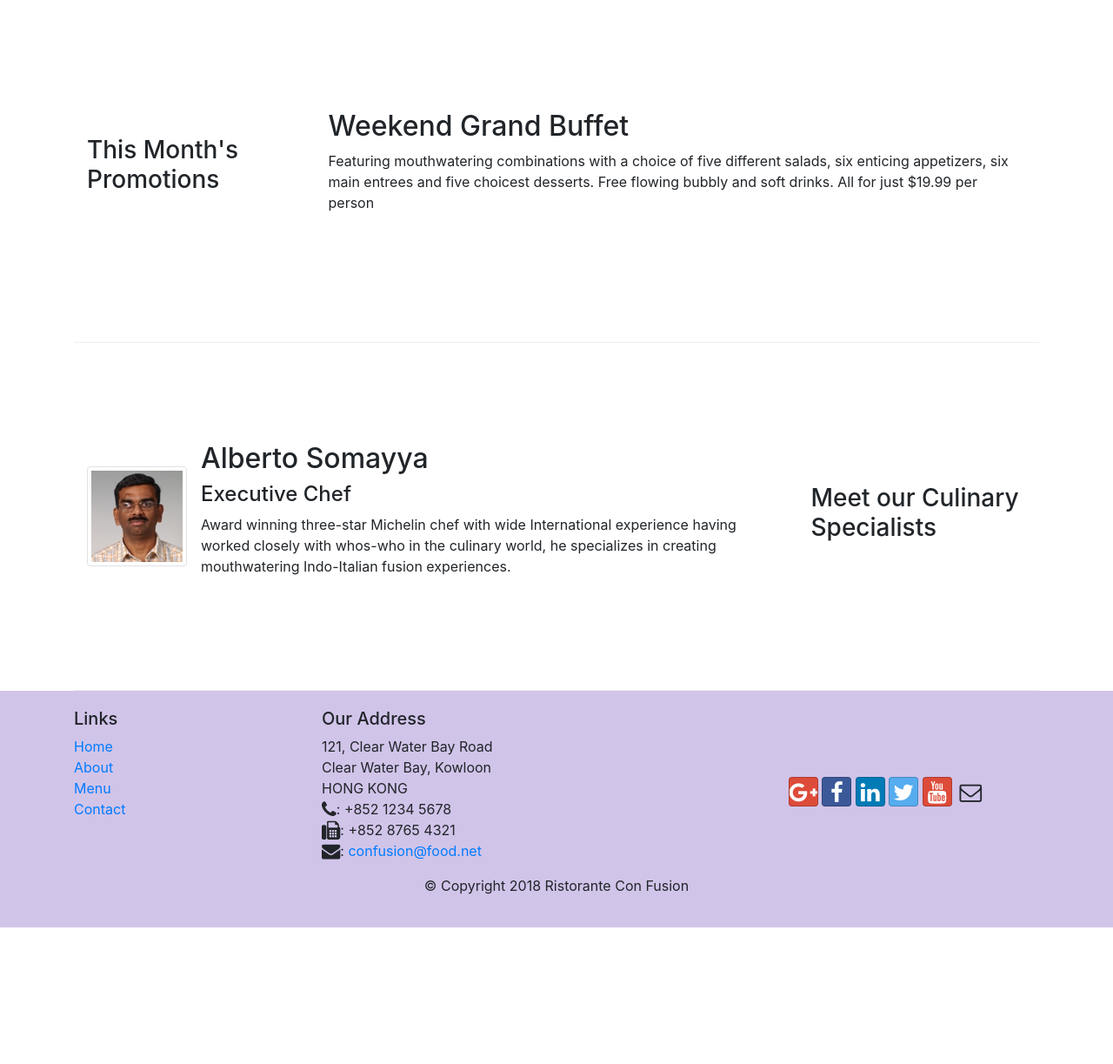
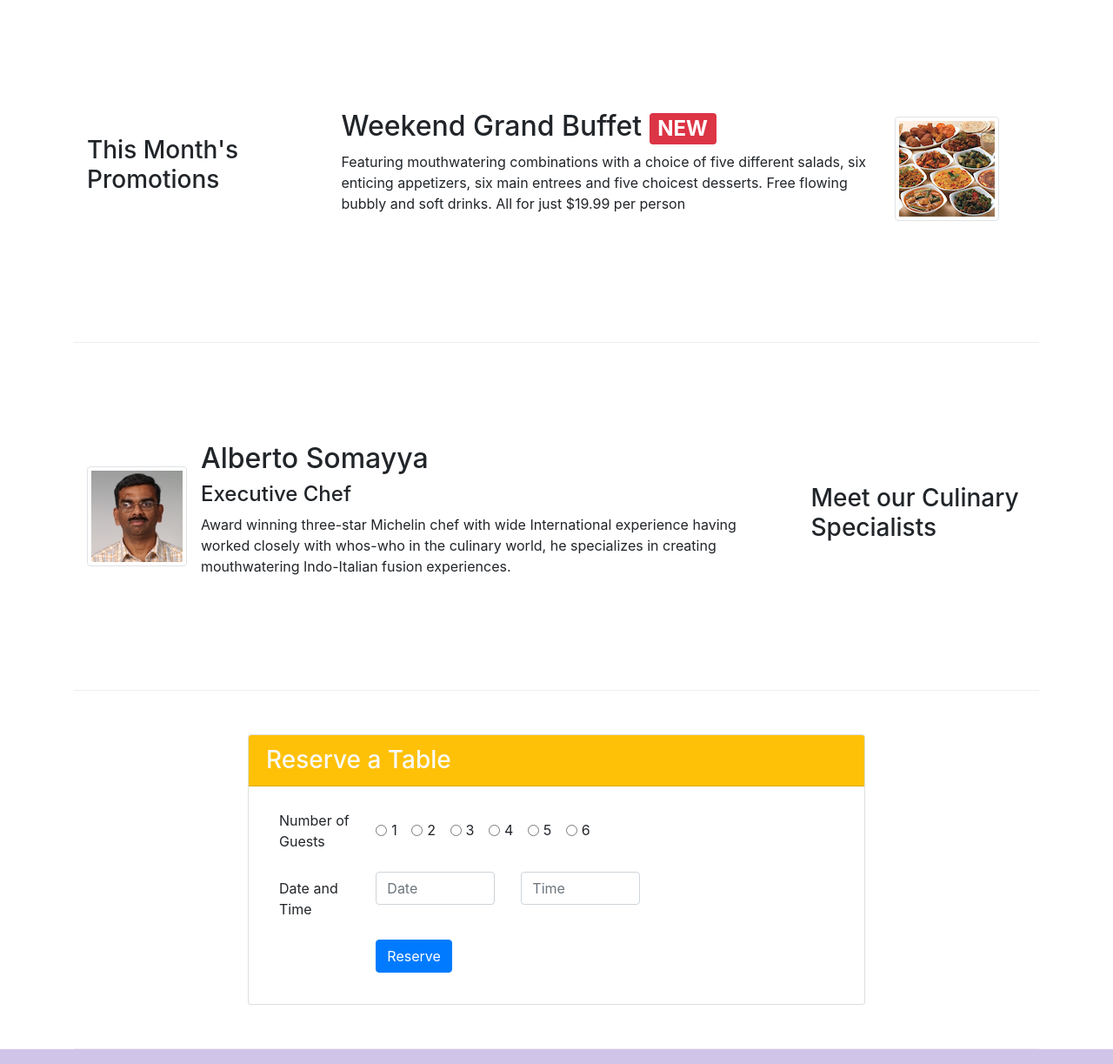
Before and after one commit to Rochan2001/bootstrap-grid, a website: page index.html in a window 1280 px wide. Shown: the part 740-1963 px from the top of the page at 87% size. Before the commit the page ends 1806 px from the top, so only its background shows below. Drawn offline with nearby package versions, Linux system fonts and the light colour scheme.

Commit message:
card and project

```diff
--- a/index.html
+++ b/index.html
@@ -43,9 +43,14 @@
                     <h1>Ristorante con Fusion</h1>
                     <p>We take inspiration from the World's best cuisines, and create a unique fusion experience. Our lipsmacking creations will tickle your culinary senses!</p>
                 </div>
-                <div class="col-12 col-sm align-self-center">
+                <div class="col-12 col-sm-3 align-self-center">
                     <img src="img/logo.png" class="img-fluid">
-
+                </div>
+                <div class="col-sm-3 align-self-center">
+                    <a class="text-decoration-none" href="#RT"><button class="btn-sm btn-block btn-warning ">
+                       <strong class="text-center"> Reserve Table</strong>
+                    </button>
+                    </a>
                 </div>
             </div>
         </div>
@@ -60,7 +65,7 @@
                 <div class="media">
                     <img class="d-flex mr-3 img-thumbnail align-self-center" src="img/uthappizza.png" alt="uthappizza">
                     <div class="media-body">
-                        <h2 class="mt-0">Uthappizza<span class="badge badge-danger">HOT</span><span class="badge badge-pill badge-secondary">$4.99</span></h2>
+                        <h2 class="mt-0">Uthappizza <span class="badge badge-danger">HOT</span> <span class="badge badge-pill badge-secondary">$4.99</span></h2>
                         <p class="d-none d-sm-block classes">A unique combination of Indian Uthappam (pancake) and Italian pizza, topped with Cerignola olives, ripe vine cherry tomatoes, Vidalia onion, Guntur chillies and Buffalo Paneer.</p>
 
                     </div>
@@ -73,9 +78,16 @@
             <div class="col-12 col-sm-4 col-md-3">
                 <h3>This Month's Promotions</h3>
             </div>
-            <div class="col col-sm col-md">
-                <h2>Weekend Grand Buffet</h2>
-                <p class="d-none d-sm-block classes">Featuring mouthwatering combinations with a choice of five different salads, six enticing appetizers, six main entrees and five choicest desserts. Free flowing bubbly and soft drinks. All for just $19.99 per person </p>
+            <div class="col col-sm order-sm-last col-md">
+                <div class="col col-sm col-md">
+                    <div class="media">
+                        <div class="media-body">
+                            <h2 class="mt-0">Weekend Grand Buffet <span class="badge badge-danger">NEW</span></h2>
+                            <p class="d-none d-sm-block classes">Featuring mouthwatering combinations with a choice of five different salads, six enticing appetizers, six main entrees and five choicest desserts. Free flowing bubbly and soft drinks. All for just $19.99 per person </p>
+                        </div>
+                        <img class="d-flex mr-3 img-thumbnail align-self-center" src="img/buffet.png" alt="buffet">
+                    </div>
+                </div>
             </div>
         </div>
 
@@ -96,7 +108,71 @@
 
             </div>
         </div>
+        <div class="row row-content">
+            <div class="col-12 col-sm-8 mx-auto">
+                <div class="card">
+                    <h3 class="card-header bg-warning text-light">Reserve a Table</h3>
+                    <div class="card-body">
+                        <form id="RT" class="container">
+                            <div class="form-group row align-items-center">
+                                <label class="col-12 col-md-2 col-form-label">Number of Guests</label>
+                                <div class="col-11 col-md-6">
+                                    <div class="form-check form-check-inline">
+                                        <input class="form-check-input" type="radio" name="inlineRadioOptions" id="inlineRadio1" value="option1">
+                                        <label class="form-check-label" for="inlineRadio1">1</label>
+                                    </div>
+                                    <div class="form-check form-check-inline">
+                                        <input class="form-check-input" type="radio" name="inlineRadioOptions" id="inlineRadio2" value="option2">
+                                        <label class="form-check-label" for="inlineRadio2">2</label>
+                                    </div>
+                                    <div class="form-check form-check-inline">
+                                        <input class="form-check-input" type="radio" name="inlineRadioOptions" id="inlineRadio3" value="option3">
+                                        <label class="form-check-label" for="inlineRadio3">3</label>
+                                    </div>
+                                    <div class="form-check form-check-inline">
+                                        <input class="form-check-input" type="radio" name="inlineRadioOptions" id="inlineRadio4" value="option4">
+                                        <label class="form-check-label" for="inlineRadio4">4</label>
+                                    </div>
+                                    <div class="form-check form-check-inline">
+                                        <input class="form-check-input" type="radio" name="inlineRadioOptions" id="inlineRadio5" value="option6">
+                                        <label class="form-check-label" for="inlineRadio5">5</label>
+                                    </div>
+                                    <div class="form-check form-check-inline">
+                                        <input class="form-check-input" type="radio" name="inlineRadioOptions" id="inlineRadio6" value="option6">
+                                        <label class="form-check-label" for="inlineRadio6">6</label>
+                                    </div>
+                                </div>
+                            </div>
+                            <div class="form-group row">
+                                <label class="col-12 col-md-2 col-form-label">Date and Time</label>
+                                <div class="col-12 col-md-3">
+                                    <input type="text" class="form-control" id="Date" name="Date" placeholder="Date">
+                                </div>
+                                <div class="col-12 col-md-3">
+                                    <input type="text" class="form-control" id="Time" name="Time" placeholder="Time">
+                                </div>
+
+                            </div>
+                            <div class="form-group row">
+                                <div class="offset-md-2  col-md-10">
+                                    <button type="submit" class="btn btn-primary">
+                                    Reserve
+                                </button>
+
+
+                                </div>
+
+                            </div>
+                    </div>
+                    </form>
+                </div>
+            </div>
+
+        </div>
+
     </div>
+    </div>
+
 
     <footer class="footer">
         <div class="container">
```
